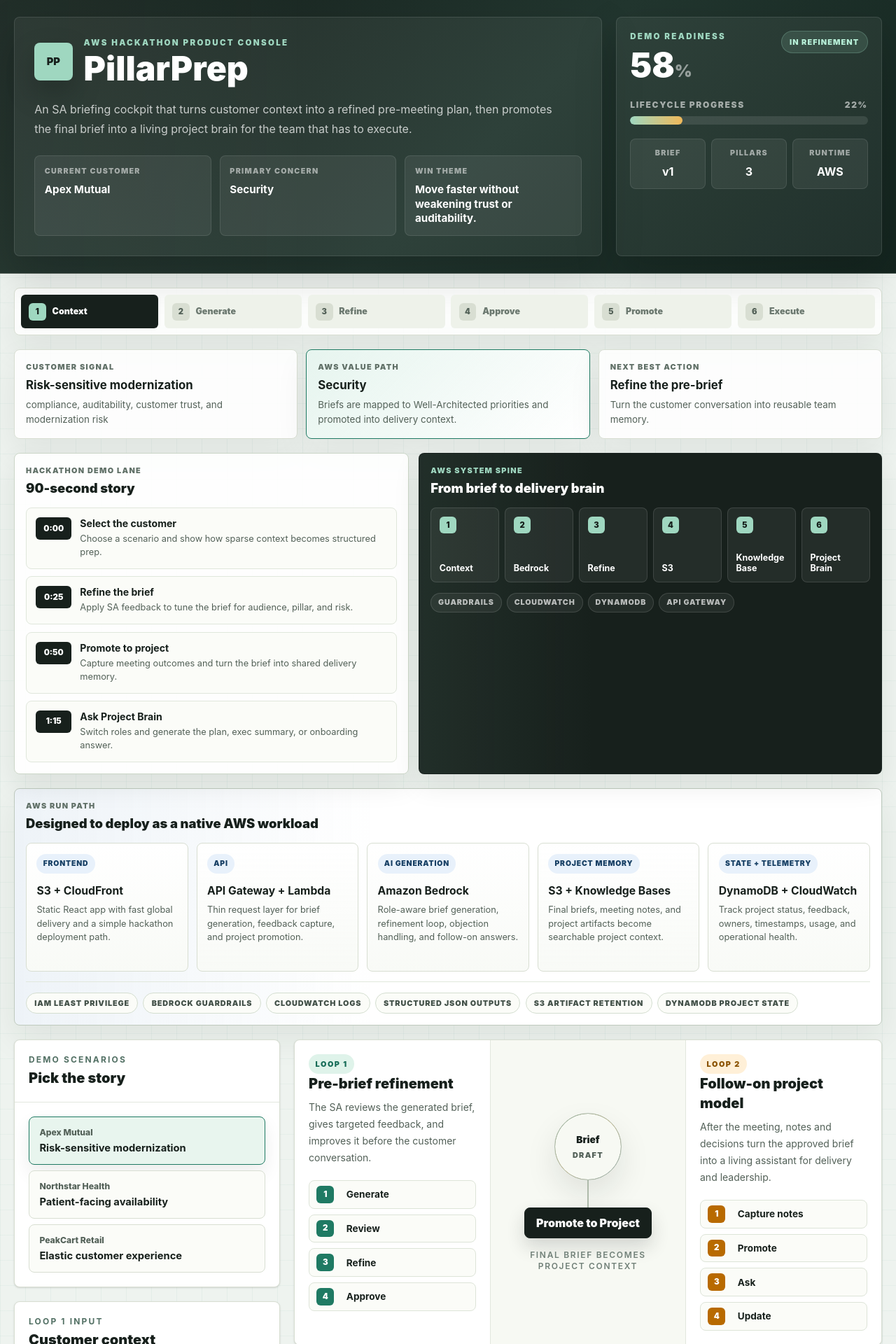
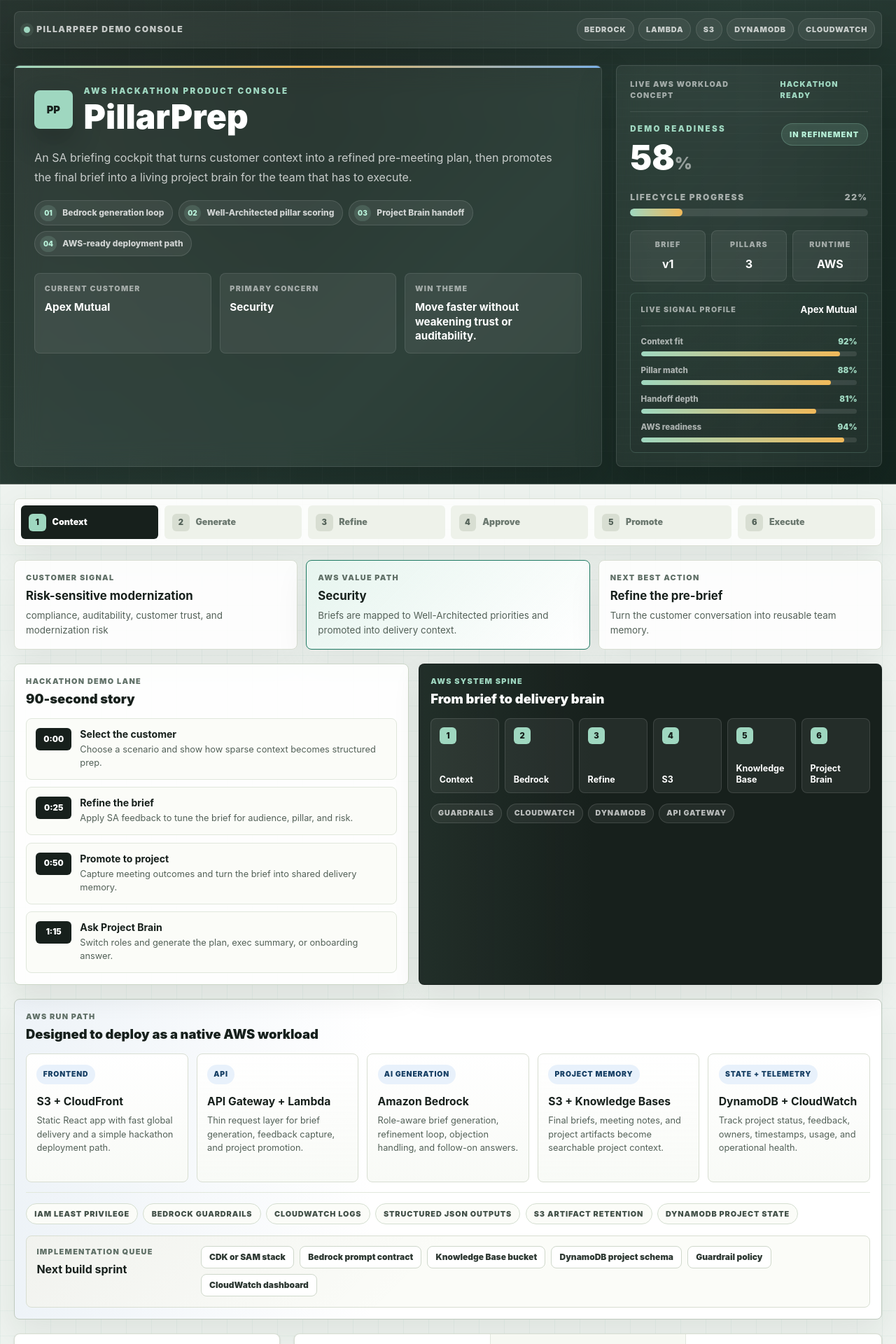
Before and after one commit to aadams35/Pilarprep, a Next.js app: page / in a window 1280 px wide. Shown: the top 1920 px of the page at 70% size. Built offline with nearby package versions, Linux system fonts and the light colour scheme.

Commit message:
Polish high-definition demo console

```diff
--- a/app/globals.css
+++ b/app/globals.css
@@ -37,10 +37,82 @@ body {
 }
 
 .hero-shell {
+  position: relative;
+  overflow: hidden;
   border-bottom: 1px solid rgba(216, 222, 210, 0.28);
   background:
     linear-gradient(90deg, rgba(159, 215, 192, 0.08), transparent 34%),
     linear-gradient(135deg, #17201c 0%, #22362f 54%, #14251f 100%);
+  isolation: isolate;
+}
+
+.hero-shell::before {
+  content: "";
+  position: absolute;
+  inset: 0;
+  z-index: -1;
+  background:
+    linear-gradient(180deg, rgba(255, 255, 255, 0.08), transparent 28%),
+    linear-gradient(90deg, rgba(255, 255, 255, 0.055) 1px, transparent 1px),
+    linear-gradient(180deg, rgba(255, 255, 255, 0.04) 1px, transparent 1px);
+  background-size: 100% 100%, 46px 46px, 46px 46px;
+  opacity: 0.42;
+}
+
+.top-command {
+  display: flex;
+  min-height: 3.3rem;
+  align-items: center;
+  justify-content: space-between;
+  gap: 1rem;
+  border: 1px solid rgba(255, 255, 255, 0.11);
+  border-radius: 8px;
+  background: rgba(255, 255, 255, 0.055);
+  padding: 0.45rem 0.55rem 0.45rem 0.8rem;
+  color: rgba(255, 255, 255, 0.72);
+  backdrop-filter: blur(18px);
+  box-shadow: 0 18px 48px rgba(0, 0, 0, 0.18);
+}
+
+.top-command-title {
+  display: flex;
+  align-items: center;
+  gap: 0.55rem;
+  font-size: 0.76rem;
+  font-weight: 950;
+  letter-spacing: 0.12em;
+  text-transform: uppercase;
+}
+
+.status-dot {
+  display: inline-block;
+  height: 0.6rem;
+  width: 0.6rem;
+  border-radius: 999px;
+  background: #9fd7c0;
+  box-shadow: 0 0 0 5px rgba(159, 215, 192, 0.11);
+}
+
+.top-command-services {
+  display: flex;
+  flex-wrap: wrap;
+  justify-content: flex-end;
+  gap: 0.4rem;
+}
+
+.top-command-services span {
+  display: inline-flex;
+  min-height: 2rem;
+  align-items: center;
+  border: 1px solid rgba(255, 255, 255, 0.11);
+  border-radius: 999px;
+  background: rgba(255, 255, 255, 0.06);
+  padding: 0 0.62rem;
+  color: rgba(255, 255, 255, 0.72);
+  font-size: 0.68rem;
+  font-weight: 900;
+  letter-spacing: 0.08em;
+  text-transform: uppercase;
 }
 
 .hero-copy,
@@ -48,15 +120,110 @@ body {
   border: 1px solid rgba(255, 255, 255, 0.11);
   border-radius: 8px;
   background: rgba(255, 255, 255, 0.055);
+  backdrop-filter: blur(18px);
   box-shadow: 0 24px 60px rgba(0, 0, 0, 0.18);
 }
 
 .hero-copy {
+  position: relative;
+  overflow: hidden;
   padding: clamp(1.2rem, 2.2vw, 2rem);
+}
+
+.hero-copy::before {
+  content: "";
+  position: absolute;
+  inset: 0 auto auto 0;
+  height: 3px;
+  width: 100%;
+  background: linear-gradient(90deg, #9fd7c0, #f0b95a, #7db2e8);
+}
+
+.hero-copy > *,
+.hero-panel > * {
+  position: relative;
+  z-index: 1;
 }
 
 .hero-panel {
   padding: 1.2rem;
+}
+
+.hero-panel {
+  position: relative;
+  overflow: hidden;
+}
+
+.hero-panel::after {
+  content: "";
+  position: absolute;
+  inset: 0;
+  pointer-events: none;
+  background:
+    linear-gradient(90deg, transparent, rgba(255, 255, 255, 0.06), transparent),
+    linear-gradient(180deg, rgba(255, 255, 255, 0.06) 1px, transparent 1px);
+  background-size: 100% 100%, 100% 12px;
+  opacity: 0.3;
+}
+
+.product-strip {
+  display: flex;
+  flex-wrap: wrap;
+  gap: 0.5rem;
+  margin-top: 1.2rem;
+}
+
+.product-strip span {
+  display: inline-flex;
+  min-height: 2.25rem;
+  align-items: center;
+  gap: 0.55rem;
+  border: 1px solid rgba(255, 255, 255, 0.12);
+  border-radius: 999px;
+  background: rgba(255, 255, 255, 0.065);
+  color: rgba(255, 255, 255, 0.76);
+  padding: 0 0.74rem 0 0.45rem;
+  font-size: 0.75rem;
+  font-weight: 850;
+}
+
+.product-strip i {
+  display: grid;
+  height: 1.45rem;
+  min-width: 1.45rem;
+  place-items: center;
+  border-radius: 999px;
+  background: rgba(159, 215, 192, 0.16);
+  color: #b7f0d8;
+  font-size: 0.62rem;
+  font-style: normal;
+  font-weight: 950;
+}
+
+.panel-status {
+  display: flex;
+  align-items: center;
+  justify-content: space-between;
+  gap: 1rem;
+  margin-bottom: 1rem;
+  border-bottom: 1px solid rgba(255, 255, 255, 0.1);
+  padding-bottom: 0.85rem;
+}
+
+.panel-status span,
+.panel-status strong {
+  font-size: 0.67rem;
+  font-weight: 950;
+  letter-spacing: 0.12em;
+  text-transform: uppercase;
+}
+
+.panel-status span {
+  color: rgba(255, 255, 255, 0.56);
+}
+
+.panel-status strong {
+  color: #9fd7c0;
 }
 
 .brand-mark {
@@ -150,6 +317,80 @@ body {
   margin-top: 0.42rem;
   color: #ffffff;
   font-size: 1rem;
+}
+
+.telemetry-screen {
+  position: relative;
+  z-index: 1;
+  margin-top: 1rem;
+  border: 1px solid rgba(159, 215, 192, 0.18);
+  border-radius: 8px;
+  background:
+    linear-gradient(180deg, rgba(159, 215, 192, 0.08), rgba(255, 255, 255, 0.035)),
+    rgba(5, 17, 13, 0.26);
+  padding: 0.9rem;
+}
+
+.telemetry-header {
+  display: flex;
+  align-items: center;
+  justify-content: space-between;
+  gap: 1rem;
+  border-bottom: 1px solid rgba(255, 255, 255, 0.1);
+  padding-bottom: 0.75rem;
+}
+
+.telemetry-header span {
+  color: rgba(255, 255, 255, 0.56);
+  font-size: 0.66rem;
+  font-weight: 950;
+  letter-spacing: 0.12em;
+  text-transform: uppercase;
+}
+
+.telemetry-header strong {
+  color: #ffffff;
+  font-size: 0.82rem;
+}
+
+.telemetry-bars {
+  display: grid;
+  gap: 0.72rem;
+  margin-top: 0.85rem;
+}
+
+.telemetry-row > div:first-child {
+  display: flex;
+  align-items: center;
+  justify-content: space-between;
+  gap: 1rem;
+  margin-bottom: 0.32rem;
+}
+
+.telemetry-row span {
+  color: rgba(255, 255, 255, 0.62);
+  font-size: 0.72rem;
+  font-weight: 850;
+}
+
+.telemetry-row strong {
+  color: #9fd7c0;
+  font-size: 0.72rem;
+  font-weight: 950;
+}
+
+.telemetry-bar {
+  height: 0.44rem;
+  overflow: hidden;
+  border-radius: 999px;
+  background: rgba(255, 255, 255, 0.1);
+}
+
+.telemetry-bar span {
+  display: block;
+  height: 100%;
+  border-radius: inherit;
+  background: linear-gradient(90deg, #9fd7c0, #f0b95a);
 }
 
 .lifecycle-rail {
@@ -473,6 +714,55 @@ body {
   text-transform: uppercase;
 }
 
+.implementation-queue {
+  display: grid;
+  grid-template-columns: 220px 1fr;
+  gap: 0.9rem;
+  align-items: start;
+  margin-top: 1rem;
+  border: 1px solid #d8ded2;
+  border-radius: 8px;
+  background:
+    linear-gradient(135deg, rgba(23, 32, 28, 0.045), transparent 48%),
+    #fbfcf8;
+  padding: 0.9rem;
+}
+
+.implementation-queue p {
+  color: #607067;
+  font-size: 0.68rem;
+  font-weight: 950;
+  letter-spacing: 0.12em;
+  text-transform: uppercase;
+}
+
+.implementation-queue strong {
+  display: block;
+  margin-top: 0.38rem;
+  color: #17201c;
+  font-size: 1rem;
+  line-height: 1.25;
+}
+
+.implementation-items {
+  display: flex;
+  flex-wrap: wrap;
+  gap: 0.5rem;
+}
+
+.implementation-items span {
+  display: inline-flex;
+  min-height: 2rem;
+  align-items: center;
+  border: 1px solid #cfd8cb;
+  border-radius: 8px;
+  background: #ffffff;
+  color: #2e3933;
+  padding: 0 0.7rem;
+  font-size: 0.75rem;
+  font-weight: 900;
+}
+
 button,
 input,
 select,
@@ -482,6 +772,14 @@ textarea {
 
 button {
   cursor: pointer;
+}
+
+button:focus-visible,
+input:focus-visible,
+select:focus-visible,
+textarea:focus-visible {
+  outline: 3px solid rgba(35, 103, 162, 0.26);
+  outline-offset: 2px;
 }
 
 .field-label {
@@ -551,8 +849,10 @@ button {
 
 .scenario-button-active {
   border-color: #1f7a63;
-  background: #e8f5ee;
-  box-shadow: 0 12px 26px rgba(23, 32, 28, 0.08);
+  background:
+    linear-gradient(135deg, rgba(159, 215, 192, 0.32), rgba(255, 255, 255, 0.96)),
+    #e8f5ee;
+  box-shadow: 0 14px 30px rgba(23, 32, 28, 0.1);
 }
 
 .segmented {
@@ -634,9 +934,11 @@ button {
 
 .primary-button {
   min-height: 3rem;
-  background: #17201c;
+  background:
+    linear-gradient(135deg, #17201c, #23453a),
+    #17201c;
   color: #ffffff;
-  box-shadow: 0 14px 30px rgba(23, 32, 28, 0.18);
+  box-shadow: 0 16px 34px rgba(23, 32, 28, 0.22);
 }
 
 .primary-button:hover,
@@ -884,7 +1186,9 @@ button {
 
 .feedback-chip-active {
   border-color: #2367a2;
-  background: #e8f1fb;
+  background:
+    linear-gradient(135deg, rgba(35, 103, 162, 0.14), #ffffff),
+    #e8f1fb;
   color: #163f64;
 }
 
@@ -943,10 +1247,11 @@ button {
 
 .packet-tile {
   min-height: 10rem;
-  border: 1px solid #d8ded2;
+  border: 1px solid #cfd8cb;
   border-radius: 8px;
   background: #ffffff;
   padding: 0.9rem;
+  box-shadow: 0 12px 28px rgba(23, 32, 28, 0.05);
 }
 
 .packet-tile span {
@@ -1072,9 +1377,10 @@ button {
   border: 1px solid rgba(255, 255, 255, 0.12);
   border-radius: 8px;
   background:
-    linear-gradient(180deg, rgba(159, 215, 192, 0.08), transparent 46%),
-    rgba(255, 255, 255, 0.045);
+    linear-gradient(180deg, rgba(159, 215, 192, 0.12), transparent 46%),
+    rgba(255, 255, 255, 0.055);
   padding: 1.1rem;
+  box-shadow: inset 0 1px 0 rgba(255, 255, 255, 0.08);
 }
 
 .project-state {
@@ -1217,12 +1523,28 @@ button {
 }
 
 @media (max-width: 640px) {
+  .top-command {
+    align-items: flex-start;
+    flex-direction: column;
+  }
+
+  .top-command-services {
+    justify-content: flex-start;
+  }
+
+  .panel-status {
+    align-items: flex-start;
+    flex-direction: column;
+    gap: 0.35rem;
+  }
+
   .lifecycle-rail,
   .spotlight-grid,
   .demo-grid,
   .packet-grid,
   .aws-spine,
-  .runway-grid {
+  .runway-grid,
+  .implementation-queue {
     grid-template-columns: 1fr;
   }
 
--- a/app/page.tsx
+++ b/app/page.tsx
@@ -274,6 +274,37 @@ const productionChecks = [
   "DynamoDB project state",
 ];
 
+const signalMetrics = [
+  { label: "Context fit", value: 92 },
+  { label: "Pillar match", value: 88 },
+  { label: "Handoff depth", value: 81 },
+  { label: "AWS readiness", value: 94 },
+];
+
+const heroProofPoints = [
+  "Bedrock generation loop",
+  "Well-Architected pillar scoring",
+  "Project Brain handoff",
+  "AWS-ready deployment path",
+];
+
+const runtimeSignals = [
+  "Bedrock",
+  "Lambda",
+  "S3",
+  "DynamoDB",
+  "CloudWatch",
+];
+
+const implementationBacklog = [
+  "CDK or SAM stack",
+  "Bedrock prompt contract",
+  "Knowledge Base bucket",
+  "DynamoDB project schema",
+  "Guardrail policy",
+  "CloudWatch dashboard",
+];
+
 function cx(...classes: Array<string | false | null | undefined>) {
   return classes.filter(Boolean).join(" ");
 }
@@ -511,6 +542,19 @@ export default function Home() {
   return (
     <main className="app-shell min-h-screen text-[#17201c]">
       <section className="hero-shell">
+        <div className="mx-auto max-w-7xl px-5 pt-4">
+          <div className="top-command">
+            <div className="top-command-title">
+              <span className="status-dot" />
+              PillarPrep demo console
+            </div>
+            <div className="top-command-services" aria-label="AWS runtime services">
+              {runtimeSignals.map((signal) => (
+                <span key={signal}>{signal}</span>
+              ))}
+            </div>
+          </div>
+        </div>
         <div className="mx-auto grid max-w-7xl gap-5 px-5 py-6 xl:grid-cols-[1fr_380px] xl:items-stretch">
           <div className="hero-copy">
             <div className="flex items-center gap-4">
@@ -527,6 +571,14 @@ export default function Home() {
               pre-meeting plan, then promotes the final brief into a living
               project brain for the team that has to execute.
             </p>
+            <div className="product-strip" aria-label="Hackathon value signals">
+              {heroProofPoints.map((point, index) => (
+                <span key={point}>
+                  <i>{String(index + 1).padStart(2, "0")}</i>
+                  {point}
+                </span>
+              ))}
+            </div>
             <div className="mt-6 grid gap-3 md:grid-cols-3">
               {[
                 ["Current customer", company || "Customer"],
@@ -542,6 +594,10 @@ export default function Home() {
           </div>
 
           <div className="hero-panel">
+            <div className="panel-status">
+              <span>Live AWS workload concept</span>
+              <strong>Hackathon ready</strong>
+            </div>
             <div className="flex items-start justify-between gap-4">
               <div>
                 <p className="eyebrow text-[#9fd7c0]">Demo readiness</p>
@@ -575,6 +631,25 @@ export default function Home() {
               <div className="mini-stat">
                 <span>Runtime</span>
                 <strong>AWS</strong>
+              </div>
+            </div>
+            <div className="telemetry-screen">
+              <div className="telemetry-header">
+                <span>Live signal profile</span>
+                <strong>{company || "Customer"}</strong>
+              </div>
+              <div className="telemetry-bars">
+                {signalMetrics.map((metric) => (
+                  <div key={metric.label} className="telemetry-row">
+                    <div>
+                      <span>{metric.label}</span>
+                      <strong>{metric.value}%</strong>
+                    </div>
+                    <div className="telemetry-bar">
+                      <span style={{ width: `${metric.value}%` }} />
+                    </div>
+                  </div>
+                ))}
               </div>
             </div>
           </div>
@@ -685,6 +760,17 @@ export default function Home() {
             {productionChecks.map((check) => (
               <span key={check}>{check}</span>
             ))}
+          </div>
+          <div className="implementation-queue">
+            <div>
+              <p>Implementation queue</p>
+              <strong>Next build sprint</strong>
+            </div>
+            <div className="implementation-items">
+              {implementationBacklog.map((item) => (
+                <span key={item}>{item}</span>
+              ))}
+            </div>
           </div>
         </div>
       </section>
```
Also changed, not shown: 1 other file (tests, documents, lock files or other folders).
